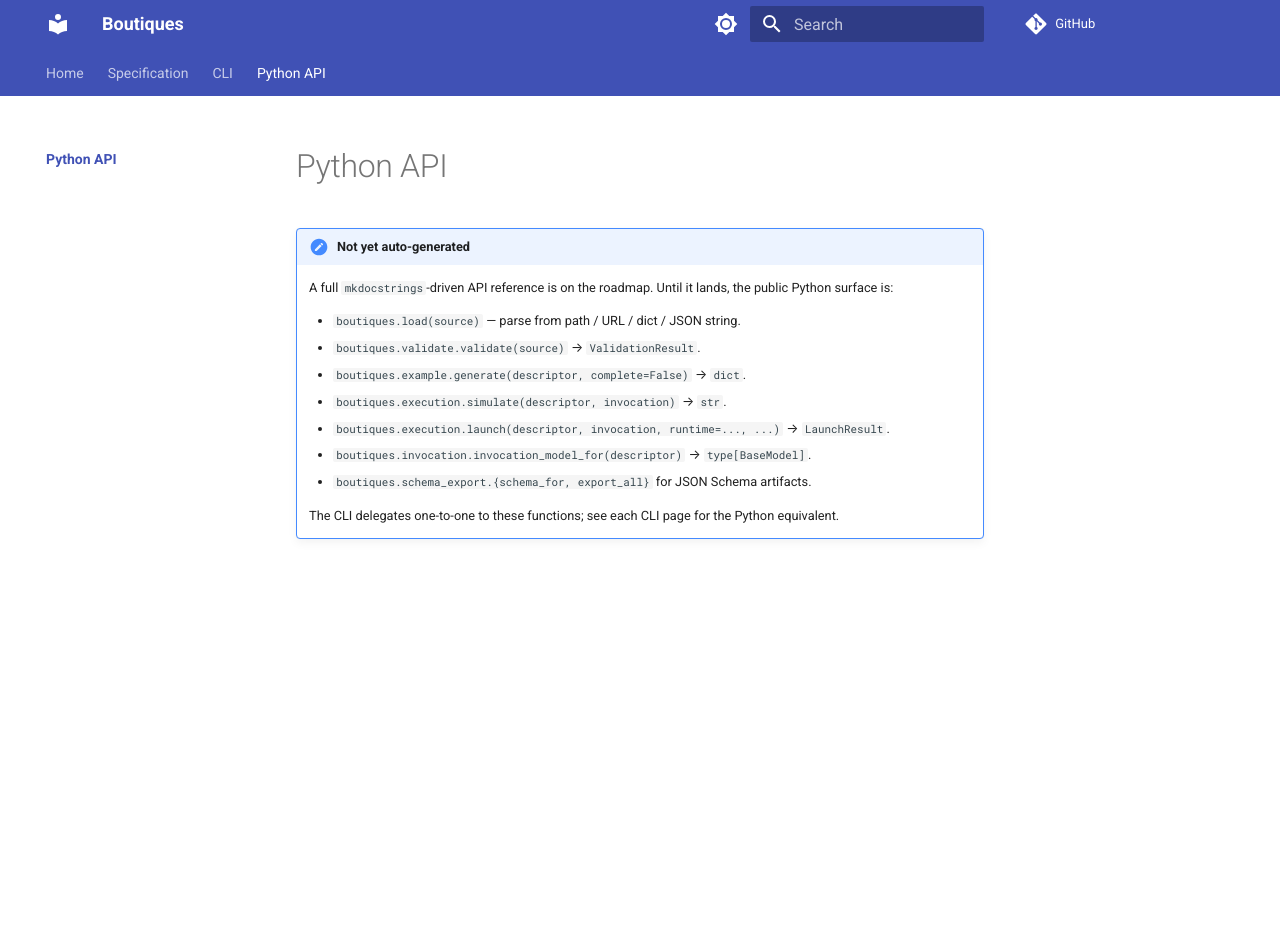
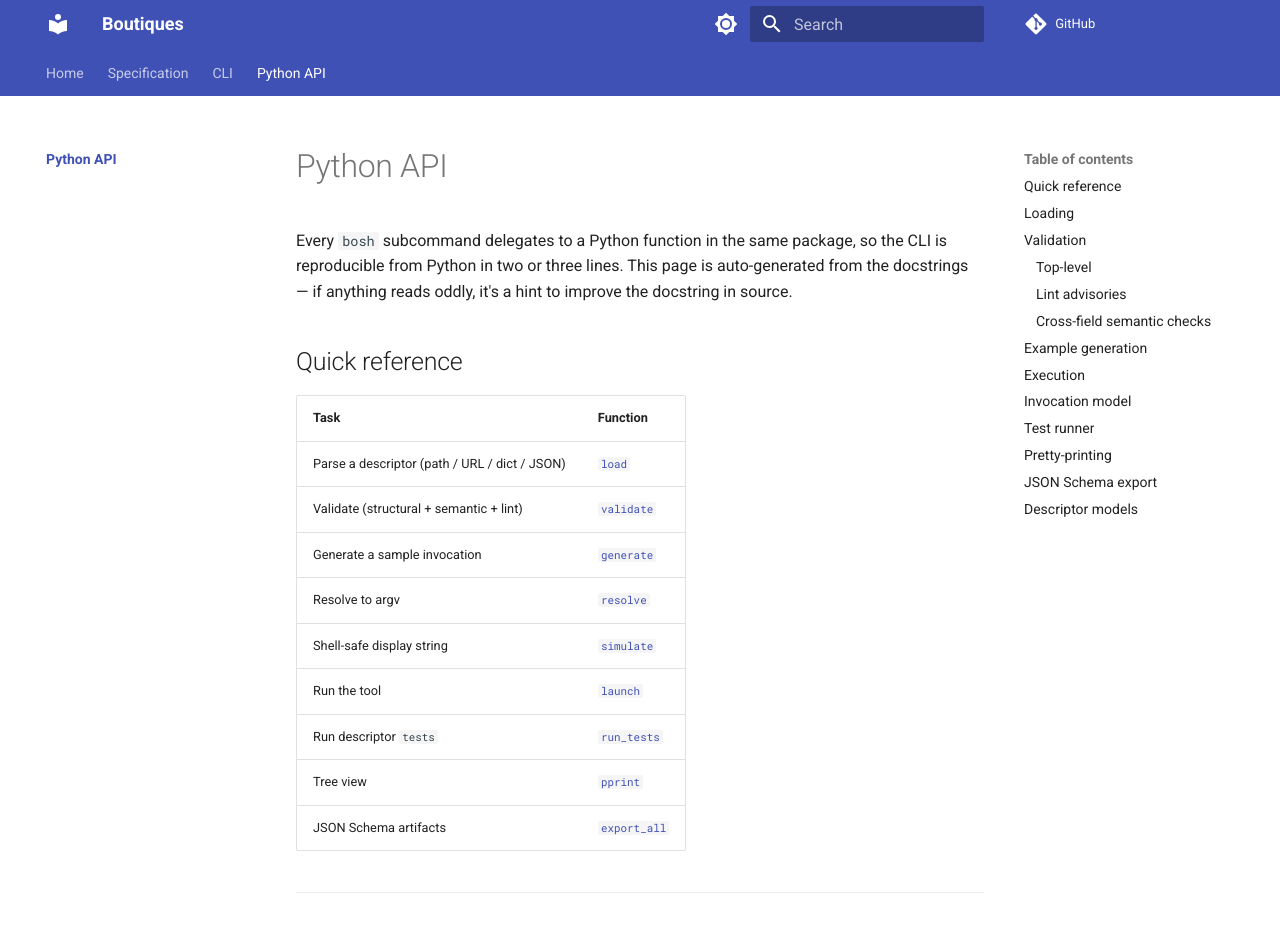
Before and after one commit to childmindresearch/boutiques_next, an MkDocs documentation site: the page built from docs/api/index.md, in a window 1280 px wide and 1400 px high. Shown: the top 939 px of the window. Built offline with MkDocs 1.6.1 and Material for MkDocs 9.7.7, drawn with Linux system fonts in a browser that asks for light colours; comment, search, counter and statistics services are not loaded; some of the changed text lies outside the part shown.

Commit message:
Wire mkdocstrings for auto-generated API reference; note Zensical as migration target

```diff
--- a/docs/api/index.md
+++ b/docs/api/index.md
@@ -1,16 +1,94 @@
 # Python API
 
-!!! note "Not yet auto-generated"
-    A full `mkdocstrings`-driven API reference is on the roadmap. Until
-    it lands, the public Python surface is:
+Every `bosh` subcommand delegates to a Python function in the same
+package, so the CLI is reproducible from Python in two or three lines.
+This page is auto-generated from the docstrings — if anything reads
+oddly, it's a hint to improve the docstring in source.
 
-    - `boutiques.load(source)` — parse from path / URL / dict / JSON string.
-    - `boutiques.validate.validate(source)` → `ValidationResult`.
-    - `boutiques.example.generate(descriptor, complete=False)` → `dict`.
-    - `boutiques.execution.simulate(descriptor, invocation)` → `str`.
-    - `boutiques.execution.launch(descriptor, invocation, runtime=..., ...)` → `LaunchResult`.
-    - `boutiques.invocation.invocation_model_for(descriptor)` → `type[BaseModel]`.
-    - `boutiques.schema_export.{schema_for, export_all}` for JSON Schema artifacts.
+## Quick reference
 
-    The CLI delegates one-to-one to these functions; see each CLI page
-    for the Python equivalent.
+| Task | Function |
+| --- | --- |
+| Parse a descriptor (path / URL / dict / JSON) | [`load`](#boutiques.loader.load) |
+| Validate (structural + semantic + lint) | [`validate`](#boutiques.validate.validate) |
+| Generate a sample invocation | [`generate`](#boutiques.example.generate) |
+| Resolve to argv | [`resolve`](#boutiques.execution.resolve.resolve) |
+| Shell-safe display string | [`simulate`](#boutiques.execution.simulate) |
+| Run the tool | [`launch`](#boutiques.execution.launch.launch) |
+| Run descriptor `tests` | [`run_tests`](#boutiques.run_tests.run_tests) |
+| Tree view | [`pprint`](#boutiques.prettyprint.pprint) |
+| JSON Schema artifacts | [`export_all`](#boutiques.schema_export.export_all) |
+
+---
+
+## Loading
+
+::: boutiques.loader.load
+::: boutiques.loader.DescriptorLoadError
+
+## Validation
+
+### Top-level
+
+::: boutiques.validate.validate
+::: boutiques.validate.ValidationResult
+::: boutiques.validate.ValidationError
+
+### Lint advisories
+
+::: boutiques.lint.lint
+::: boutiques.lint.LintIssue
+
+### Cross-field semantic checks
+
+::: boutiques.semantic.check
+
+## Example generation
+
+::: boutiques.example.generate
+
+## Execution
+
+::: boutiques.execution.resolve.resolve
+::: boutiques.execution.simulate
+::: boutiques.execution.launch.launch
+::: boutiques.execution.launch.LaunchResult
+::: boutiques.execution.outputs.ResolvedOutput
+::: boutiques.execution.outputs.resolve_output_paths
+::: boutiques.execution.outputs.resolve_stdio_outputs
+::: boutiques.execution.mounts.collect_file_mounts
+::: boutiques.execution.runtime.base.RunResult
+::: boutiques.execution.runtime.base.RuntimeError_
+
+## Invocation model
+
+::: boutiques.invocation.invocation_model_for
+::: boutiques.invocation.InvocationModelError
+::: boutiques.invocation_check.validate_invocation
+::: boutiques.invocation_check.InvocationValidationError
+
+## Test runner
+
+::: boutiques.run_tests.run_tests
+::: boutiques.run_tests.TestRunResults
+::: boutiques.run_tests.TestCaseResult
+
+## Pretty-printing
+
+::: boutiques.prettyprint.pprint
+::: boutiques.prettyprint.build_tree
+
+## JSON Schema export
+
+::: boutiques.schema_export.schema_for
+::: boutiques.schema_export.export_all
+::: boutiques.schema_export.VERSIONS
+
+## Descriptor models
+
+Pydantic models live under `boutiques.models.v05` and
+`boutiques.models.v05_styx`. For day-to-day use, [`load`](#boutiques.loader.load)
+returns the right one based on the descriptor's `schema-version`; the
+models themselves are documented mostly via the
+[specification](../spec/index.md). The JSON Schema artifacts under
+`docs/schema/` are generated from these models.
--- a/mkdocs.yml
+++ b/mkdocs.yml
@@ -73,3 +73,19 @@
 
 plugins:
   - search
+  - mkdocstrings:
+      default_handler: python
+      handlers:
+        python:
+          paths: [src]
+          options:
+            show_root_heading: true
+            show_root_full_path: false
+            show_signature_annotations: true
+            separate_signature: true
+            line_length: 80
+            docstring_style: google
+            show_source: false
+            members_order: source
+            merge_init_into_class: true
+            heading_level: 3
--- a/pyproject.toml
+++ b/pyproject.toml
@@ -39,6 +39,7 @@
 ]
 docs = [
   "mkdocs-material>=9",
+  "mkdocstrings[python]>=0.27",
 ]
 
 [tool.pytest.ini_options]
```
Also changed, not shown: ROADMAP.md (+7 -0 lines), 1 other file.
